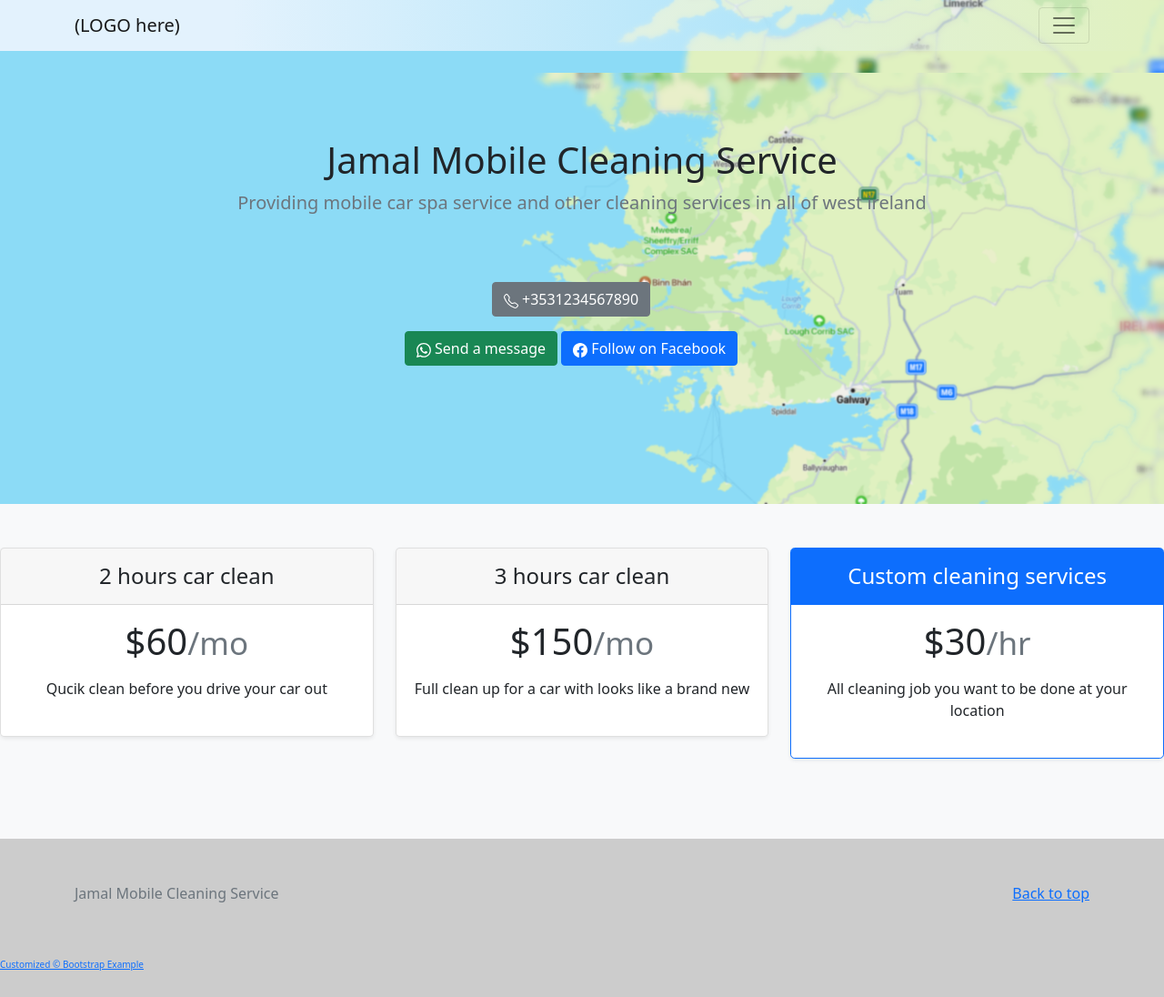
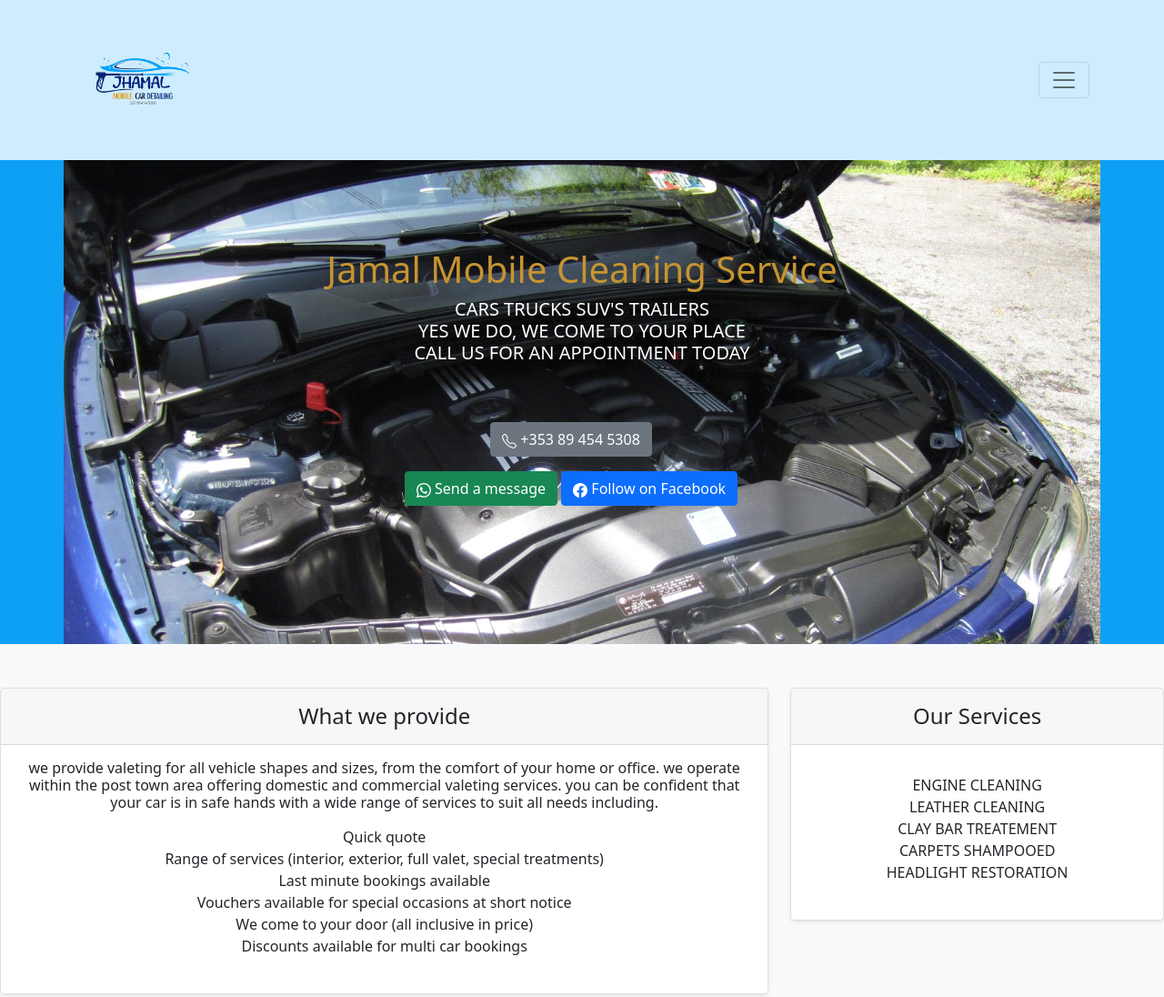
Before and after one commit to sanjeevhalyal/Jamal-Mobile-Cleaning-Services, a website: page index.html in a window 1280 px wide. Shown: the top 1096 px of the page at 91% size. Before the commit the page ends 1070 px from the top, so only its background shows below. Drawn offline with Linux system fonts and the light colour scheme.

Commit message:
Add real info

```diff
--- a/index.html
+++ b/index.html
@@ -20,38 +20,14 @@
         user-select: none;
       }
 
-      @media (min-width: 768px) {
-        .bd-placeholder-img-lg {
-          font-size: 3.5rem;
-        }
-      }
-      #bg-div {
-        background-image: url('./img/main-bg-blur.png');
-        background-position:  center; background-size: 100%;
-      }
-
-      @media (min-width: 800px) {
-        #bg-div {
-          background-image: url('./img/main-bg-blur.png');
-          background-position:  0vw 0vh; background-size: 100%;
-        }
-      }
-
-      @media (min-width: 500px) {
-        #bg-div {
-          background-image: url('./img/main-bg-blur.png');
-          background-position:  0vw 10vh; background-size: 100%;
-        }
-      }
-
 
 
     </style>
 
 
   </head>
-  <body style="background:#cccccc !important;">
-    <div id="bg-div">
+  <body style="background:rgb(14, 160, 244) !important;">
+
 
 <header>
   <div class="collapse bg-dark" id="navbarHeader">
@@ -61,15 +37,21 @@
           <h4 class="text-white">About</h4>
           <p class="text-muted">We provide cleaning service at your convience of time and location </p>
         </div>
+        <div class="col-sm-4 offset-md-1 py-4">
+          <h4 class="text-white">Contact</h4>
+          <ul class="list-unstyled">
+            <li><a href="tel:+353894545308" class="text-white">+353 89 454 5308</a></li>
+          </ul>
+        </div>
 
       </div>
     </div>
   </div>
   <div class="navbar navbar-light" style="background: rgb(227,242,253);
-background: linear-gradient(90deg, rgba(227,242,253,1) 20%, rgba(227,242,253,0) 100%);">
-    <div class="container">
+background: rgba(255, 255, 255, 0.8)">
+    <div class="container"  height="10vh">
       <a href="#" class="navbar-brand d-flex align-items-center">
-        (LOGO here)
+        <img src="./img/yakomo.png" alt="Italian Trulli" width="150" height="150">
       </a>
       <button class="navbar-toggler" type="button" data-bs-toggle="collapse" data-bs-target="#navbarHeader" aria-controls="navbarHeader" aria-expanded="false" aria-label="Toggle navigation">
         <span class="navbar-toggler-icon"></span>
@@ -80,23 +62,28 @@
 
 <main>
 
-  <section class="py-5 text-center container" >
+  <section class="py-5 text-center container" style="background-image: url('./img/main.jpg'); background-repeat: no-repeat;
+  background-attachment: fixed;
+  background-size: cover;" >
     <div class="row py-lg-5" >
       <div class="col-lg-12 col-md-8 mx-auto">
-        <h1 class="fw-light">Jamal Mobile Cleaning Service</h1>
-        <p class="lead text-muted">Providing mobile car spa service and other cleaning services in all of west ireland</p>
+        <h1 style="color: #C69430;">Jamal Mobile Cleaning Service</h1>
+        <h5 style="color: white;">CARS    TRUCKS    SUV'S   TRAILERS
+          <br> YES WE  DO, WE COME TO YOUR PLACE
+          <br>CALL US FOR AN APPOINTMENT TODAY
+</h5>
 
       </div>
       <div class="row py-lg-5">
         <div class="col-lg-6 col-md-8 mx-auto">
-            <a href="tel:+3531234567890" class="btn btn-secondary my-2">
+            <a href="tel:+353894545308" class="btn btn-secondary my-2">
             <svg xmlns="http://www.w3.org/2000/svg" width="16" height="16" fill="currentColor" class="bi bi-telephone" viewBox="0 0 16 16">
                 <path d="M3.654 1.328a.678.678 0 0 0-1.015-.063L1.605 2.3c-.483.484-.661 1.169-.45 1.77a17.568 17.568 0 0 0 4.168 6.608 17.569 17.569 0 0 0 6.608 4.168c.601.211 1.286.033 1.77-.45l1.034-1.034a.678.678 0 0 0-.063-1.015l-2.307-1.794a.678.678 0 0 0-.58-.122l-2.19.547a1.745 1.745 0 0 1-1.657-.459L5.482 8.062a1.745 1.745 0 0 1-.46-1.657l.548-2.19a.678.678 0 0 0-.122-.58L3.654 1.328zM1.884.511a1.745 1.745 0 0 1 2.612.163L6.29 2.98c.329.423.445.974.315 1.494l-.547 2.19a.678.678 0 0 0 .178.643l2.457 2.457a.678.678 0 0 0 .644.178l2.189-.547a1.745 1.745 0 0 1 1.494.315l2.306 1.794c.829.645.905 1.87.163 2.611l-1.034 1.034c-.74.74-1.846 1.065-2.877.702a18.634 18.634 0 0 1-7.01-4.42 18.634 18.634 0 0 1-4.42-7.009c-.362-1.03-.037-2.137.703-2.877L1.885.511z"/>
-              </svg> +3531234567890
+              </svg> +353 89 454 5308
             </a>
           </div>
           <div class="col-lg-12 col-md-8 mx-auto">
-          <a href="whatsapp://send?abid=phonenumber&text=Hello%2C%20World!" class="btn btn-success my-2">
+          <a href="whatsapp://send?abid=+353894545308&text=Hello%2C%20World!" class="btn btn-success my-2">
             <svg xmlns="http://www.w3.org/2000/svg" width="16" height="16" fill="currentColor" class="bi bi-whatsapp" viewBox="0 0 16 16">
               <path d="M13.601 2.326A7.854 7.854 0 0 0 7.994 0C3.627 0 .068 3.558.064 7.926c0 1.399.366 2.76 1.057 3.965L0 16l4.204-1.102a7.933 7.933 0 0 0 3.79.965h.004c4.368 0 7.926-3.558 7.93-7.93A7.898 7.898 0 0 0 13.6 2.326zM7.994 14.521a6.573 6.573 0 0 1-3.356-.92l-.24-.144-2.494.654.666-2.433-.156-.251a6.56 6.56 0 0 1-1.007-3.505c0-3.626 2.957-6.584 6.591-6.584a6.56 6.56 0 0 1 4.66 1.931 6.557 6.557 0 0 1 1.928 4.66c-.004 3.639-2.961 6.592-6.592 6.592zm3.615-4.934c-.197-.099-1.17-.578-1.353-.646-.182-.065-.315-.099-.445.099-.133.197-.513.646-.627.775-.114.133-.232.148-.43.05-.197-.1-.836-.308-1.592-.985-.59-.525-.985-1.175-1.103-1.372-.114-.198-.011-.304.088-.403.087-.088.197-.232.296-.346.1-.114.133-.198.198-.33.065-.134.034-.248-.015-.347-.05-.099-.445-1.076-.612-1.47-.16-.389-.323-.335-.445-.34-.114-.007-.247-.007-.38-.007a.729.729 0 0 0-.529.247c-.182.198-.691.677-.691 1.654 0 .977.71 1.916.81 2.049.098.133 1.394 2.132 3.383 2.992.47.205.84.326 1.129.418.475.152.904.129 1.246.08.38-.058 1.171-.48 1.338-.943.164-.464.164-.86.114-.943-.049-.084-.182-.133-.38-.232z"/>
             </svg>
@@ -116,43 +103,44 @@
 
   <div class="album py-5 bg-light">
     <div class="row row-cols-1 row-cols-md-3 mb-3 text-center">
-      <div class="col">
-        <div class="card mb-4 rounded-3 shadow-sm">
+      <div class="col-lg-8">
+        <div class="card mb-8 rounded-3 shadow-sm">
           <div class="card-header py-3">
-            <h4 class="my-0 fw-normal">2 hours car clean</h4>
+            <h4 class="my-0 fw-normal">What we provide</h4>
           </div>
           <div class="card-body">
-            <h1 class="card-title pricing-card-title">$60<small class="text-muted fw-light">/mo</small></h1>
-            <ul class="list-unstyled mt-3 mb-4">
-              <li>Qucik clean before you drive your car out</li>
-            </ul>
+            <h6 class="card-title pricing-card-title">
+              we provide valeting for all vehicle shapes and sizes,
+              from the comfort of your home or office. we operate within the post
+              town area offering domestic and commercial valeting services.
+              you can be confident that your car is in safe hands with a wide
+              range of services to suit all needs including.</h6>
 
+              <ul class="list-unstyled mt-3 mb-4">
+                <li>Quick  quote </li>
+                  <li>Range of services (interior, exterior, full valet, special treatments)</li>
+                    <li>Last minute bookings available</li>
+                      <li>Vouchers available for special occasions at short notice</li>
+                        <li>We come to your door (all inclusive in price)</li>
+                          <li>Discounts available for multi car bookings</li>
+              </ul>
           </div>
         </div>
       </div>
-      <div class="col">
+      <div class="col-lg-4">
         <div class="card mb-4 rounded-3 shadow-sm">
           <div class="card-header py-3">
-            <h4 class="my-0 fw-normal">3 hours car clean</h4>
+            <h4 class="my-0 fw-normal">Our Services</h4>
           </div>
           <div class="card-body">
-            <h1 class="card-title pricing-card-title">$150<small class="text-muted fw-light">/mo</small></h1>
+
             <ul class="list-unstyled mt-3 mb-4">
-              <li>Full clean up for a car with looks like a brand new</li>
-            </ul>
+              <li>ENGINE CLEANING   </li>
+              <li>LEATHER CLEANING     </li>
+                <li>CLAY BAR TREATEMENT</li>
+                  <li>CARPETS SHAMPOOED     </li>
+                    <li>HEADLIGHT RESTORATION</li>
 
-          </div>
-        </div>
-      </div>
-      <div class="col">
-        <div class="card mb-4 rounded-3 shadow-sm border-primary">
-          <div class="card-header py-3 text-white bg-primary border-primary">
-            <h4 class="my-0 fw-normal">Custom cleaning services</h4>
-          </div>
-          <div class="card-body">
-            <h1 class="card-title pricing-card-title">$30<small class="text-muted fw-light">/hr</small></h1>
-            <ul class="list-unstyled mt-3 mb-4">
-              <li>All cleaning job you want to be done at your location </li>
             </ul>
 
           </div>
@@ -162,7 +150,7 @@
   </div>
 
 </main>
-</div>
+
 <footer class="text-muted py-5">
   <div class="container">
     <p class="float-end mb-1">
```
Also changed, not shown: img/main.jpg (added), img/yakomo.png (added), 2 other files.
